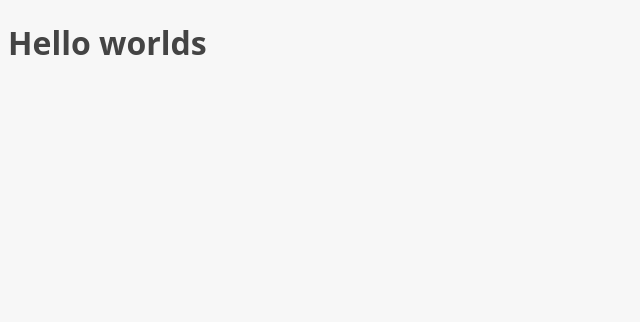
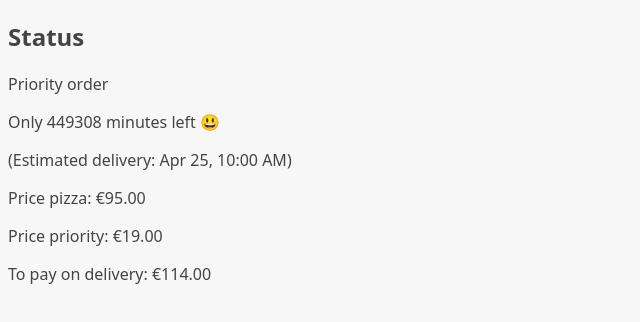
Before and after one commit to SecurityTalent/Fast-React-Pizza, a React (Vite) app: page /order/1 in a window 1280 px wide. Shown: the top 322 px of the page, without its empty margins (0-640 px from the left). Built offline with nearby package versions, Linux system fonts and the light colour scheme.

Commit message:
create Browser router workinng

```diff
--- a/src/App.jsx
+++ b/src/App.jsx
@@ -1,12 +1,44 @@
 import './App.css'
+import { createBrowserRouter, RouterProvider } from "react-router";
+
+import Home from "./ui/Home"
+import Menu from "./features/menu/Menu"
+import Cart from "./features/cart/Cart"
+import CreateOrder from "./features/order/CreateOrder"
+import Order from "./features/order/Order"
+
+
+const router = createBrowserRouter([
+  {
+    path: "/",
+    element: <Home />
+  },
+  {
+    path: "/menu",
+    element: <Menu />
+  },
+  {
+    path: "/cart",
+    element: <Cart />
+
+  },
+  {
+    path: "/order/new",
+    element: <CreateOrder />
+  },
+  {
+    path: "/order/:orderId",
+    element: <Order />
+  }
+
+
+])
+
 
 function App() {
 
-  return (
-    <>
-      <h1>Hello worlds</h1>
-    </>
-  )
+  return <RouterProvider router={router} />
+
 }
 
 export default App
--- a/src/features/order/Order.jsx
+++ b/src/features/order/Order.jsx
@@ -1,12 +1,11 @@
 // Test ID: IIDSAT
-import {calcMinutesLeft,formatDate, formatCurrency} from "../../utils/helpers";
-
 
 import {
   calcMinutesLeft,
   formatCurrency,
   formatDate,
 } from "../../utils/helpers";
+
 
 const order = {
   id: "ABCDEF",
```
